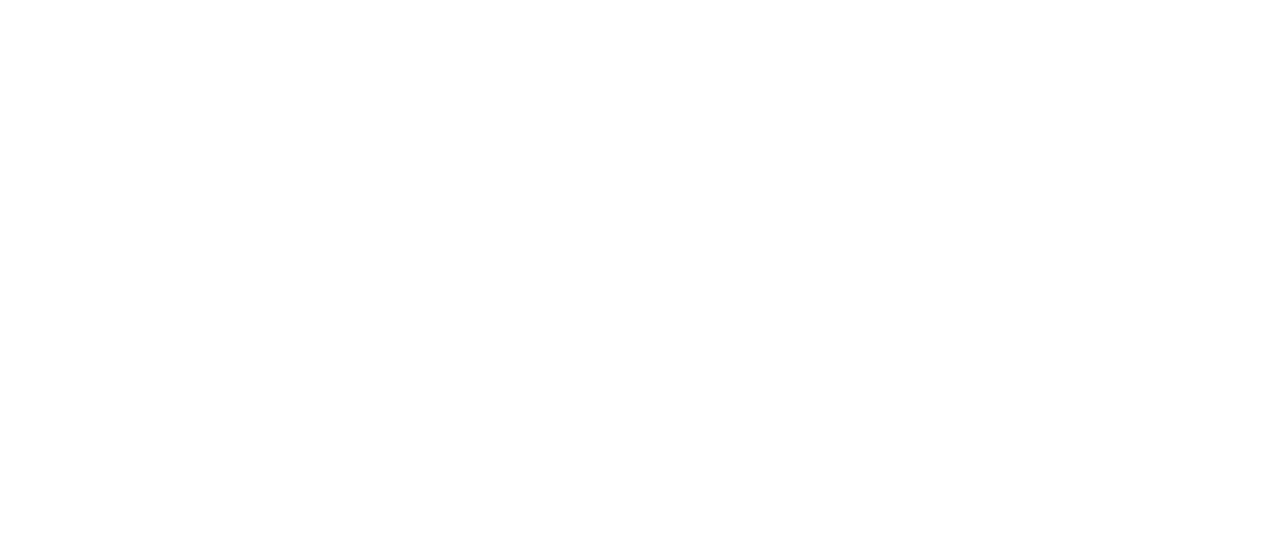
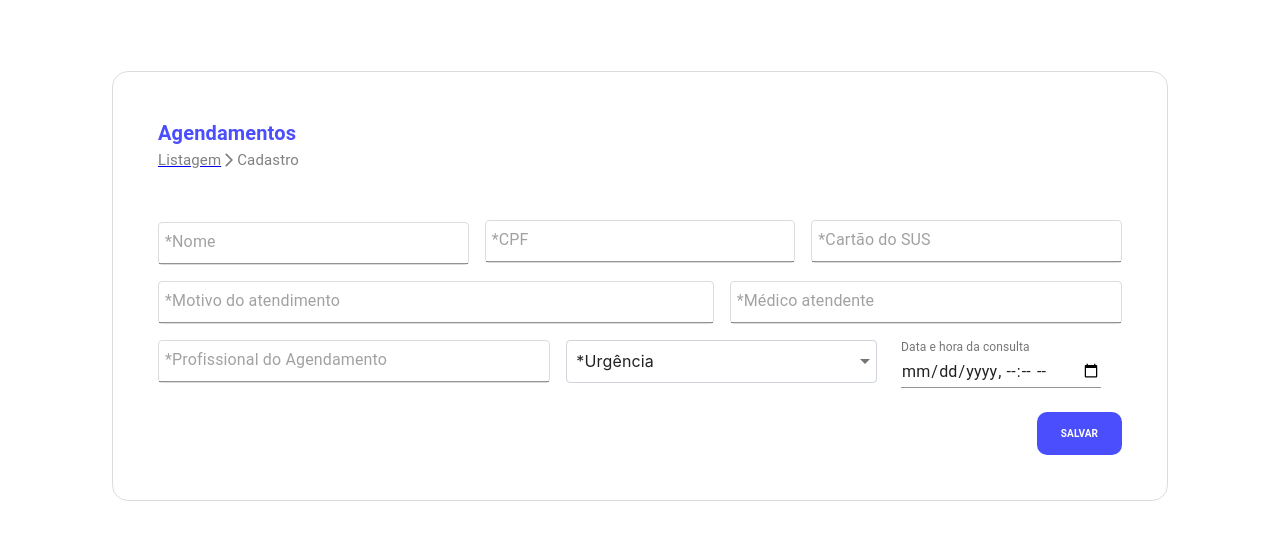
Before and after one commit to GMDorneles/agendamento-consultas, a React (Vite) app: page /form in a window 1280 px wide. Before the commit this address had no page. Shown: the top 540 px of the page. Built offline with nearby package versions, Linux system fonts and the light colour scheme.

Commit message:
feat: edição e validação de cpf

```diff
--- a/src/App.jsx
+++ b/src/App.jsx
@@ -8,7 +8,7 @@
       <Router>
         <Routes>
           <Route path="/" element={<Home />} />
-          <Route path="/cadastro" element={<CadastroAgendamento />} />
+          <Route path="/form" element={<CadastroAgendamento />} />
         </Routes>
       </Router>
     </>
--- a/src/pages/CadastroAgendamento.jsx
+++ b/src/pages/CadastroAgendamento.jsx
@@ -1,20 +1,26 @@
-import { Box, Container, Typography, Grid, Button } from "@mui/material";
-import { useForm, Controller } from "react-hook-form";
-import Input from "@mui/material/Input";
+import ArrowForwardIosIcon from "@mui/icons-material/ArrowForwardIos";
+import { Box, Button, Container, Grid, Typography } from "@mui/material";
+import { Controller, useForm } from "react-hook-form";
+import { useDispatch } from "react-redux";
+import { Link, useLocation } from "react-router-dom";
+import { InputTexto } from "../components/InputComponente";
+import { Select } from "../components/Select";
 import { Calendario } from "../components/calendario";
-import { useDispatch } from "react-redux";
-import { criarAgendamento } from "../store/Agendamentos";
-
-import { Select } from "../components/Select";
+import { criarAgendamento, editarAgendamento } from "../store/Agendamentos";
+import { validarCpf } from "../utils/validarCpf";
 
 export function CadastroAgendamento() {
   const dispatch = useDispatch();
   const { handleSubmit, control } = useForm();
+  const { state } = useLocation();
 
   const onSubmit = (data) => {
-    console.log(data);
-
+    if (state?.data) {
+      const agendamentosData = { id: state?.data?.id, ...data };
+      dispatch(editarAgendamento(agendamentosData));
+    } else {
       dispatch(criarAgendamento(data));
+    }
   };
 
   return (
@@ -39,16 +45,32 @@
           Agendamentos
         </Typography>
 
+        <Box sx={{ display: "flex", justifyContent: "space-between" }}>
           <Box
             sx={{
               display: "flex",
-            justifyContent: "space-between",
-            borderRadius: "16px",
+              justifyContent: "flex-end",
+              alignContent: "center",
             }}
           >
-          <Typography sx={{ color: "gray", fontSize: 15 }} mt={1} mb={1}>
+            <Link to={"/"}>
+              <Typography sx={{ color: "gray", fontSize: 15 }} mb={1}>
+                Listagem
+              </Typography>
+            </Link>
+            <ArrowForwardIosIcon
+              sx={{ color: "gray", fontSize: 16, marginTop: "3px" }}
+            />
+            {state?.data ? (
+              <Typography sx={{ color: "gray", fontSize: 15 }} mb={1}>
+                Edição
+              </Typography>
+            ) : (
+              <Typography sx={{ color: "gray", fontSize: 15 }} mb={1}>
                 Cadastro
               </Typography>
+            )}
+          </Box>
         </Box>
         <form onSubmit={handleSubmit(onSubmit)}>
           <Grid container spacing={2} mt={3} mb={3}>
@@ -63,24 +85,17 @@
                 <Controller
                   name="nome"
                   control={control}
-                  defaultValue=""
+                  defaultValue={state?.data?.nome}
                   render={({
                     field: { onChange, value },
                     fieldState: { error },
                   }) => (
-                    <Input
-                      sx={{
-                        width: "100%",
-                        border: 1,
-                        borderRadius: "4px",
-                        borderColor: "rgb(223 219 219)",
-                        padding: "6px",
-                      }}
-                      placeholder="*Nome"
-                      size="small"
+                    <InputTexto
+                      nome="*Nome"
                       value={value}
                       onChange={onChange}
-                      error={!!error}
+                      error={error}
+                      tipo={"text"}
                     />
                   )}
                   rules={{ required: "Campo obrigatório" }}
@@ -92,26 +107,18 @@
                 <Controller
                   name="cpf"
                   control={control}
-                  defaultValue=""
+                  defaultValue={state?.data?.cpf}
                   render={({
                     field: { onChange, value },
                     fieldState: { error },
                   }) => (
-                    <Input
-                      sx={{
-                        width: "100%",
-                        border: 1,
-                        borderRadius: "4px",
-                        borderColor: "rgb(223 219 219)",
-                        padding: "6px",
-                      }}
-                      type="number"
-                      placeholder="*CPF"
-                      variant="outlined"
-                      size="small"
-                      value={value}
+                    <InputTexto
+                      nome="*CPF"
+                      value={value?.replace(/\D/g, "")}
                       onChange={onChange}
-                      error={!!error}
+                      error={error}
+                      maxCaracteres={11}
+                      validacao={validarCpf}
                     />
                   )}
                   rules={{ required: "Campo obrigatório" }}
@@ -123,25 +130,17 @@
                 <Controller
                   name="cartaoSUS"
                   control={control}
-                  defaultValue=""
+                  defaultValue={state?.data?.cartaoSUS}
                   render={({
                     field: { onChange, value },
                     fieldState: { error },
                   }) => (
-                    <Input
-                      sx={{
-                        width: "100%",
-                        border: 1,
-                        borderRadius: "4px",
-                        borderColor: "rgb(223 219 219)",
-                        padding: "6px",
-                      }}
-                      placeholder="*Cartão do SUS"
-                      variant="outlined"
-                      size="small"
-                      value={value}
+                    <InputTexto
+                      nome="*Cartão do SUS"
+                      value={value?.replace(/\D/g, "")}
                       onChange={onChange}
-                      error={!!error}
+                      error={error}
+                      maxCaracteres={15}
                     />
                   )}
                   rules={{ required: "Campo obrigatório" }}
@@ -153,25 +152,17 @@
                 <Controller
                   name="motivoAtendimento"
                   control={control}
-                  defaultValue=""
+                  defaultValue={state?.data?.motivoAtendimento}
                   render={({
                     field: { onChange, value },
                     fieldState: { error },
                   }) => (
-                    <Input
-                      sx={{
-                        width: "100%",
-                        border: 1,
-                        borderRadius: "4px",
-                        borderColor: "rgb(223 219 219)",
-                        padding: "6px",
-                      }}
-                      placeholder="*Motivo do atendimento"
-                      variant="outlined"
-                      size="small"
+                    <InputTexto
+                      nome="*Motivo do atendimento"
                       value={value}
                       onChange={onChange}
-                      error={!!error}
+                      error={error}
+                      tipo={"text"}
                     />
                   )}
                   rules={{ required: "Campo obrigatório" }}
@@ -182,27 +173,19 @@
             <Grid item xs={5}>
               <Box sx={{ display: "flex", flexDirection: "column" }}>
                 <Controller
+                  defaultValue={state?.data?.medicoAtendente}
                   name="medicoAtendente"
                   control={control}
-                  defaultValue=""
                   render={({
                     field: { onChange, value },
                     fieldState: { error },
                   }) => (
-                    <Input
-                      sx={{
-                        width: "100%",
-                        border: 1,
-                        borderRadius: "4px",
-                        borderColor: "rgb(223 219 219)",
-                        padding: "6px",
-                      }}
-                      placeholder="*Médico atendente"
-                      variant="outlined"
-                      size="small"
+                    <InputTexto
+                      nome="*Médico atendente"
                       value={value}
                       onChange={onChange}
-                      error={!!error}
+                      error={error}
+                      tipo={"text"}
                     />
                   )}
                   rules={{ required: "Campo obrigatório" }}
@@ -214,25 +197,17 @@
                 <Controller
                   name="profissionalAgendamento"
                   control={control}
-                  defaultValue=""
+                  defaultValue={state?.data?.profissionalAgendamento}
                   render={({
                     field: { onChange, value },
                     fieldState: { error },
                   }) => (
-                    <Input
-                      sx={{
-                        width: "100%",
-                        border: 1,
-                        borderRadius: "4px",
-                        borderColor: "rgb(223 219 219)",
-                        padding: "6px",
-                      }}
-                      placeholder="*Profissional do Agendamento"
-                      variant="outlined"
-                      size="small"
+                    <InputTexto
+                      nome="*Profissional do Agendamento"
                       value={value}
                       onChange={onChange}
-                      error={!!error}
+                      error={error}
+                      tipo={"text"}
                     />
                   )}
                   rules={{ required: "Campo obrigatório" }}
@@ -244,7 +219,7 @@
                 <Controller
                   name="urgencia"
                   control={control}
-                  defaultValue=""
+                  defaultValue={state?.data?.urgencia}
                   render={({
                     field: { onChange, value },
                     fieldState: { error },
@@ -272,7 +247,7 @@
                 <Controller
                   name="data"
                   control={control}
-                  defaultValue=""
+                  defaultValue={state?.data?.data}
                   render={({
                     field: { onChange, value },
                     fieldState: { error },
@@ -280,7 +255,7 @@
                     <Calendario
                       value={value}
                       onChange={onChange}
-                      error={!!error}
+                      error={error}
                     />
                   )}
                   rules={{ required: "Campo obrigatório" }}
--- a/src/pages/Home.jsx
+++ b/src/pages/Home.jsx
@@ -11,7 +11,7 @@
 
   //filtrando conforme o input de busca
   const filterAgendamentos =
-    busca.length > 0
+    busca?.length > 0
       ? agendamentoLista.filter(
           (agendamento) =>
             agendamento.nome.toUpperCase().includes(busca.toUpperCase()) ||
@@ -24,7 +24,6 @@
       maxWidth="lg"
       sx={{ justifyContent: "center", display: "flex", padding: "15px" }}
     >
-      {console.log(agendamentoLista)}
       <Box
         sx={{
           border: 1,
@@ -52,7 +51,7 @@
           <Typography sx={{ color: "gray", fontSize: 15 }} mt={1} mb={1}>
             Listagem
           </Typography>
-          <Link to={"/cadastro"}>
+          <Link to={"/form"}>
             <Button
               sx={{
                 bgcolor: "rgb(75,78,252)",
--- a/src/utils/validarCpf.js
+++ b/src/utils/validarCpf.js
@@ -1,8 +1,8 @@
 export function validarCpf(value) {
-    let cpf = value.replace(/[^\d]+/g, '');
+    let cpf = value?.replace(/[^\d]+/g, '');
     if (cpf === '') return false;
     // Elimina CPFs invalidos conhecidos
-    if (cpf.length !== 11 ||
+    if (cpf?.length !== 11 ||
         cpf === "00000000000" ||
         cpf === "11111111111" ||
         cpf === "22222222222" ||
```
Also changed, not shown: src/components/Tabela.jsx (+16 -2 lines), src/constants/AgendamentosDados.js (+4 -4 lines), src/store/Agendamentos.js (+8 -0 lines). Lines whose indentation alone changed are shown as unchanged.
